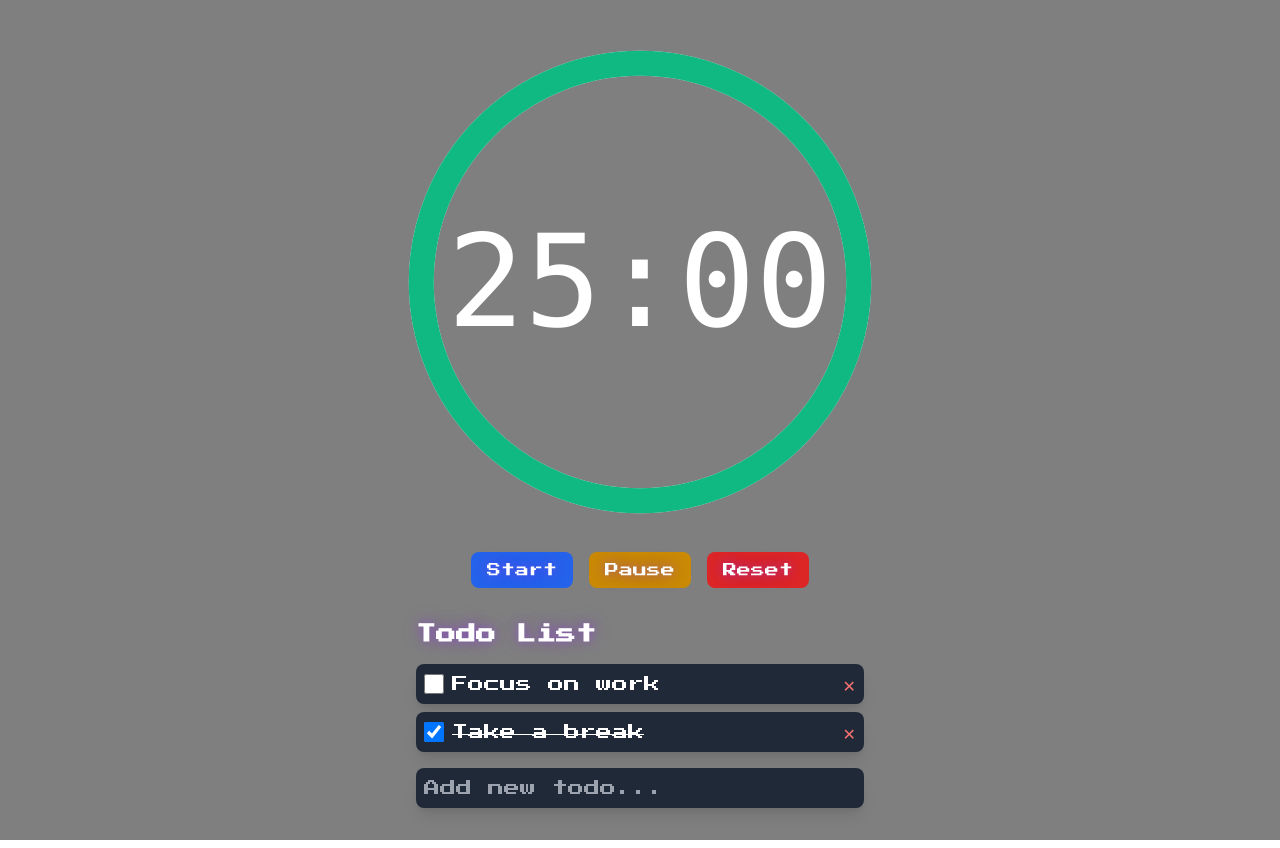
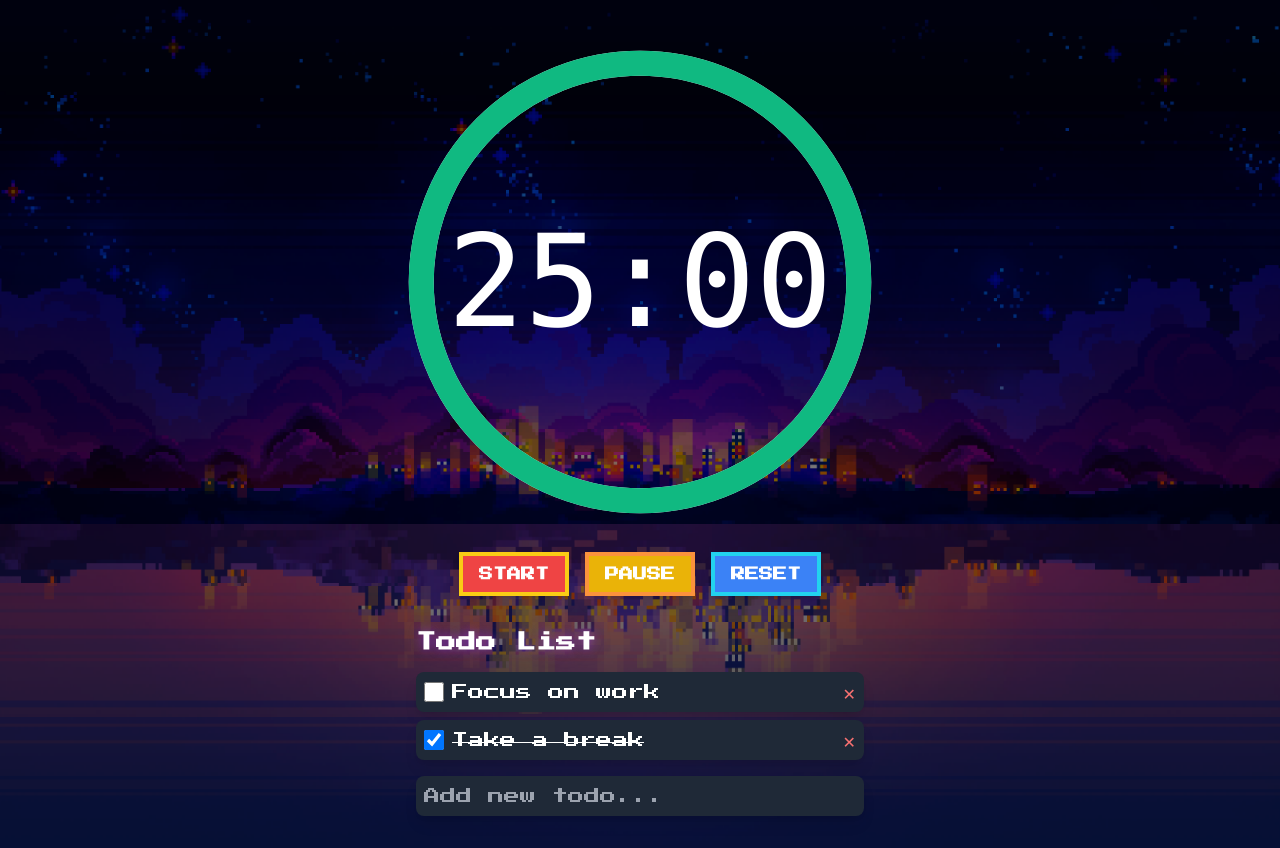
Before and after one commit to fabiobiffi/smart-pomo, a Vue app: page / in a window 1280 px wide. Built offline with nearby package versions, Linux system fonts and the light colour scheme.

Commit message:
Fix timer functionality, add arcade-style buttons, and implement click sounds

```diff
--- a/src/components/Timer.vue
+++ b/src/components/Timer.vue
@@ -32,24 +32,23 @@
     <div class="mt-4 flex justify-center space-x-4">
       <button
         @click="startTimer"
-        class="px-4 py-2 bg-blue-600 hover:bg-blue-500 rounded-lg glow transition-all duration-300 text-sm"
+        class="px-4 py-2 bg-red-500 hover:bg-red-600 border-4 border-yellow-400 rounded-none shadow-lg transform hover:scale-105 transition-all duration-300 text-sm font-bold"
         :disabled="isRunning"
       >
-        Start
+        START
       </button>
       <button
         @click="pauseTimer"
-        class="px-4 py-2 bg-yellow-600 hover:bg-yellow-500 rounded-lg glow transition-all duration-300 text-sm"
+        class="px-4 py-2 bg-yellow-500 hover:bg-yellow-600 border-4 border-orange-400 rounded-none shadow-lg transform hover:scale-105 transition-all duration-300 text-sm font-bold"
         :disabled="!isRunning"
       >
-        Pause
+        PAUSE
       </button>
       <button
         @click="resetTimer"
-        class="px-4 py-2 bg-red-600 hover:bg-red-500 rounded-lg glow transition-all duration-300 text-sm"
-        :disabled="!isRunning"
+        class="px-4 py-2 bg-blue-500 hover:bg-blue-600 border-4 border-cyan-400 rounded-none shadow-lg transform hover:scale-105 transition-all duration-300 text-sm font-bold"
       >
-        Reset
+        RESET
       </button>
     </div>
   </div>
@@ -106,6 +105,24 @@ const resetTimer = () => {
   remainingTime.value = totalTime.value
 }
 
+const playClick = () => {
+  // Simple click sound using Web Audio API
+  const audioContext = new (window.AudioContext || window.webkitAudioContext)()
+  const oscillator = audioContext.createOscillator()
+  const gainNode = audioContext.createGain()
+
+  oscillator.connect(gainNode)
+  gainNode.connect(audioContext.destination)
+
+  oscillator.frequency.value = 600
+  oscillator.type = 'square'
+  gainNode.gain.setValueAtTime(0.2, audioContext.currentTime)
+  gainNode.gain.exponentialRampToValueAtTime(0.01, audioContext.currentTime + 0.1)
+
+  oscillator.start(audioContext.currentTime)
+  oscillator.stop(audioContext.currentTime + 0.1)
+}
+
 const playAlarm = () => {
   // Simple beep sound using Web Audio API
   const audioContext = new (window.AudioContext || window.webkitAudioContext)()
@@ -123,14 +140,7 @@ const playAlarm = () => {
   oscillator.stop(audioContext.currentTime + 1)
 }
 
-onMounted(() => {
-  // Ensure audio context is resumed on user interaction
-  document.addEventListener('click', () => {
-    if (audioContext && audioContext.state === 'suspended') {
-      audioContext.resume()
-    }
-  })
-})
+
 </script>
 
 <style scoped>
```
Also changed, not shown: wallpaper.png.
